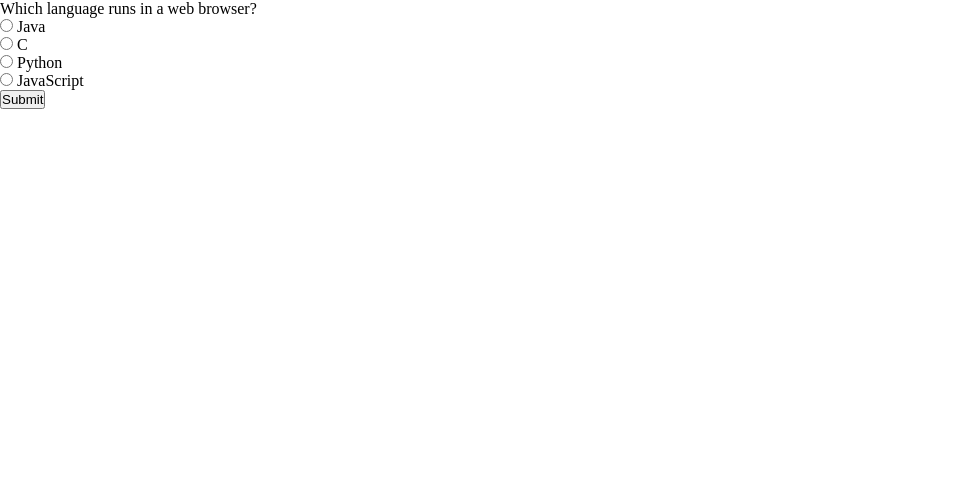
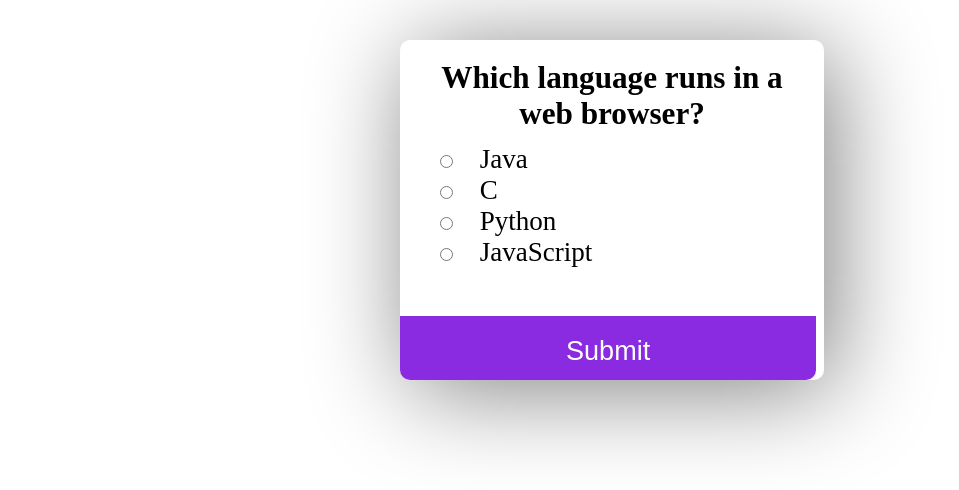
Before and after one commit to PiyushBose/Quiz-App, a plain HTML site: page index.html in a window 1280 px wide. Shown: the whole page, without its empty margins (0-959 px from the left). Drawn offline with Linux system fonts and the light colour scheme.

Commit message:
Style added

```diff
--- a/script.js
+++ b/script.js
@@ -43,6 +43,9 @@ btn.addEventListener("click", () => {
 
         idx ++;
         loadEndScreen();
+
+        for(let option of options)
+            option.checked = false;
     }
     else reload();
 });
@@ -51,12 +54,10 @@ function loadEndScreen(){
     document.querySelector(".question").innerHTML = `You answered ${score}/${quizData.length} questions correctly`;
     document.querySelector(".submit").innerHTML = "Reload";
     document.querySelector(".options").classList.add("hide");
-    console.log("end");
 }
 
 function reload(){
     render(0);
     idx = 0;
     score = 0;
-    console.log("reload");
 }
--- a/style.css
+++ b/style.css
@@ -1,8 +1,48 @@
 *{
     margin: 0;
-    padding: 0;
+    padding: 20px;
+    font-size: 1.3rem;
 }
 
 .hide{
     display: none;
 }
+
+
+.container{
+    height: 40vh;
+    width: 30vw;
+    border-radius: 10px;
+    box-shadow: 10px 10px 100px gray;
+    position: relative;
+    left: 30%;
+    top: 100%;
+    padding-bottom: 0;
+}
+
+.question{
+    height: 20%;
+    width: 100%;
+    font-size: 1.5rem;
+    font-weight: 600;
+    text-align: center;
+    padding: 0;
+}
+
+.options{
+    height: 60%;
+    width: 100%;
+    padding: 0;
+}
+
+.submit{
+    height: 20%;
+    width: 108.4%;
+    border: none;
+    background-color: blueviolet;
+    position: relative;
+    left: -20px;
+    border-bottom-left-radius: 10px;
+    border-bottom-right-radius: 10px;
+    color: white;
+}
```
